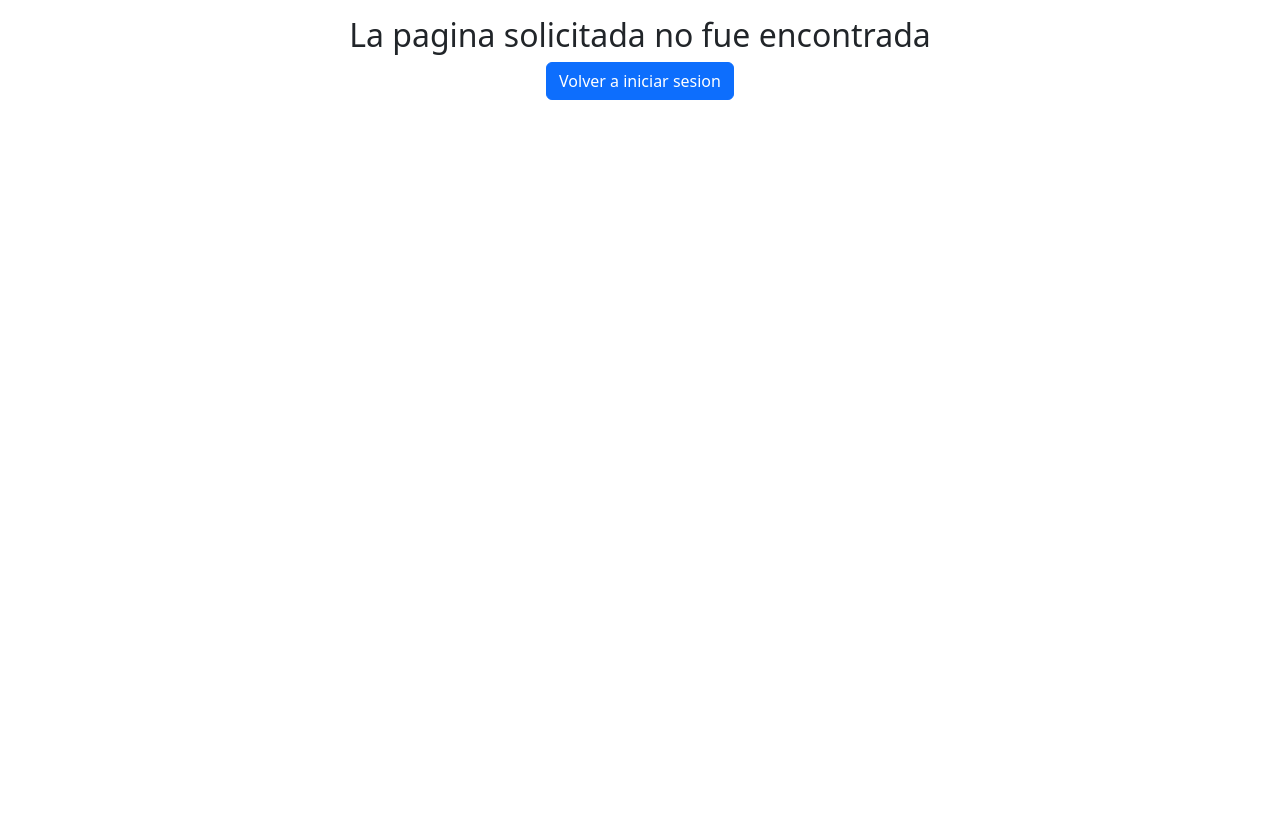
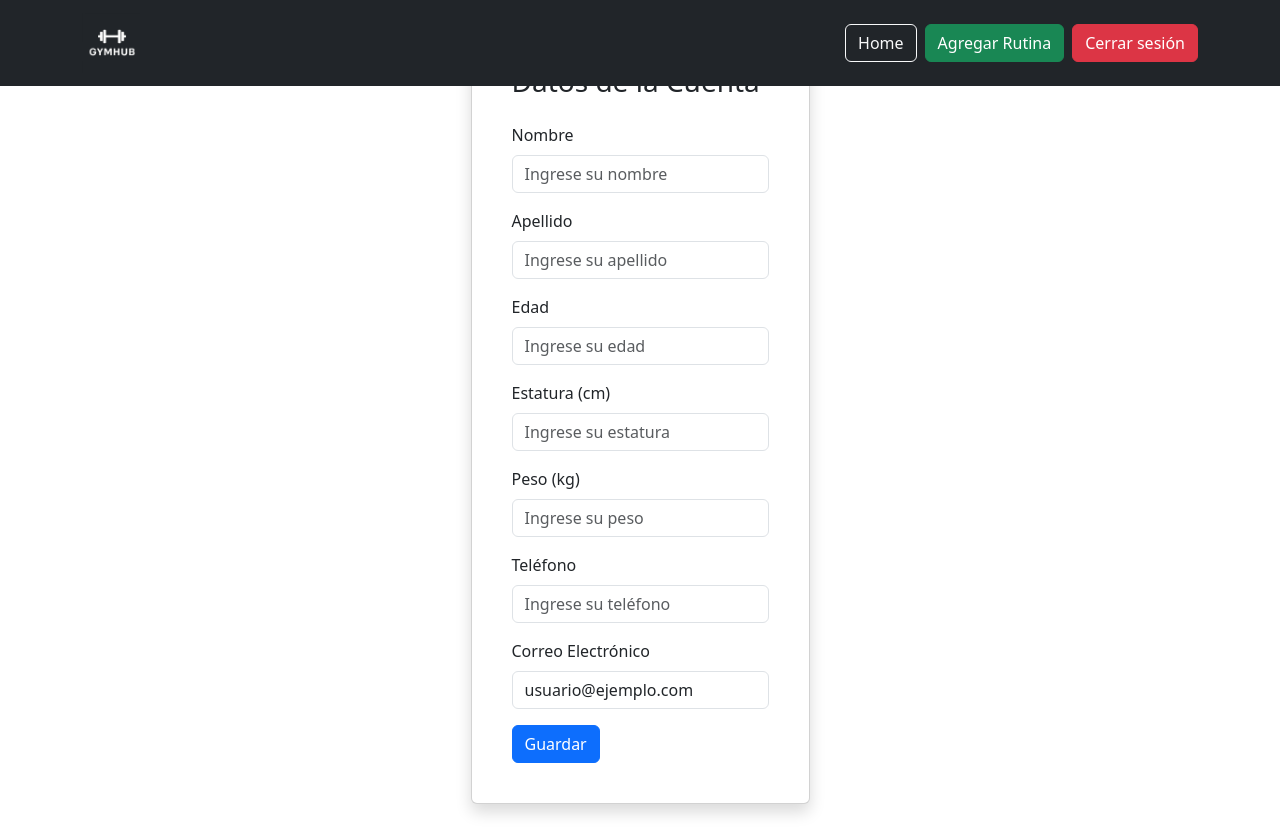
Before and after one commit to mattigomez/tpi-gimApp, a React (Vite) app: page /account in a window 1280 px wide. Before the commit the page ends 800 px from the top, so only its background shows below. Built offline with nearby package versions, Linux system fonts and the light colour scheme.

Commit message:
agregado de form usuario

```diff
--- a/src/App.jsx
+++ b/src/App.jsx
@@ -5,6 +5,8 @@ import Dashboard from "./components/dashboard/Dashboard"
 import NotFound from "./components/routes/notFound/NotFound"
 import Protected from './components/routes/protected/Protected';
 import { ToastContainer } from 'react-toastify';
+import Home from './components/home/Home';
+import Account from './components/account/Account';
 
 const App = () => {
 
@@ -26,8 +28,11 @@ const App = () => {
           <Route path='/' element={<Navigate to='login' />}/>
           <Route path="login" element={<Login onLogin={handleSignIn}/>} />
           <Route element={<Protected isSignedIn={isSignedIn} />}>
+            <Route path="/home/dashboard" element={<Dashboard />} />
+            <Route path="/home" element={<Home />} />
             <Route path="/home/*" element={<Dashboard onLogout={handleLogout} />} />
           </Route>
+          <Route path="/account" element={<Account />} />
           <Route path="*" element={<NotFound />} />
         </Routes>
 
--- /dev/null
+++ b/src/components/account/Account.jsx
@@ -0,0 +1,122 @@
+import React, { useState } from 'react';
+import { Form, Button, Card } from 'react-bootstrap';
+import Header from '../header/Header';
+
+const Account = () => {
+  const [formData, setFormData] = useState({
+    nombre: '',
+    apellido: '',
+    edad: '',
+    estatura: '',
+    peso: '',
+    telefono: '',
+    correo: 'usuario@ejemplo.com', // Valor predeterminado no editable
+  });
+
+  const handleChange = (e) => {
+    const { name, value } = e.target;
+    setFormData((prevData) => ({
+      ...prevData,
+      [name]: value,
+    }));
+  };
+
+  const handleSubmit = (e) => {
+    e.preventDefault();
+    alert('Datos guardados correctamente');
+  };
+
+  return (
+    <>
+    <Header/>
+    <Card className="m-4 p-4 shadow">
+      <Card.Body>
+        <h3 className="mb-4">Datos de la Cuenta</h3>
+        <Form onSubmit={handleSubmit}>
+          <Form.Group className="mb-3">
+            <Form.Label>Nombre</Form.Label>
+            <Form.Control
+              type="text"
+              name="nombre"
+              value={formData.nombre}
+              onChange={handleChange}
+              placeholder="Ingrese su nombre"
+            />
+          </Form.Group>
+
+          <Form.Group className="mb-3">
+            <Form.Label>Apellido</Form.Label>
+            <Form.Control
+              type="text"
+              name="apellido"
+              value={formData.apellido}
+              onChange={handleChange}
+              placeholder="Ingrese su apellido"
+            />
+          </Form.Group>
+
+          <Form.Group className="mb-3">
+            <Form.Label>Edad</Form.Label>
+            <Form.Control
+              type="number"
+              name="edad"
+              value={formData.edad}
+              onChange={handleChange}
+              placeholder="Ingrese su edad"
+            />
+          </Form.Group>
+
+          <Form.Group className="mb-3">
+            <Form.Label>Estatura (cm)</Form.Label>
+            <Form.Control
+              type="number"
+              name="estatura"
+              value={formData.estatura}
+              onChange={handleChange}
+              placeholder="Ingrese su estatura"
+            />
+          </Form.Group>
+
+          <Form.Group className="mb-3">
+            <Form.Label>Peso (kg)</Form.Label>
+            <Form.Control
+              type="number"
+              name="peso"
+              value={formData.peso}
+              onChange={handleChange}
+              placeholder="Ingrese su peso"
+            />
+          </Form.Group>
+
+          <Form.Group className="mb-3">
+            <Form.Label>Teléfono</Form.Label>
+            <Form.Control
+              type="text"
+              name="telefono"
+              value={formData.telefono}
+              onChange={handleChange}
+              placeholder="Ingrese su teléfono"
+            />
+          </Form.Group>
+
+          <Form.Group className="mb-3">
+            <Form.Label>Correo Electrónico</Form.Label>
+            <Form.Control
+              type="email"
+              name="correo"
+              value={formData.correo}
+              readOnly
+            />
+          </Form.Group>
+
+          <Button variant="primary" type="submit">
+            Guardar
+          </Button>
+        </Form>
+      </Card.Body>
+    </Card>
+  </>
+  );
+};
+
+export default Account;
--- a/src/components/dashboard/Dashboard.jsx
+++ b/src/components/dashboard/Dashboard.jsx
@@ -1,14 +1,13 @@
 import { useState } from "react";
-import { Route, Routes, useNavigate } from "react-router";
+import { Route, Routes } from "react-router";
 import { routines as dataRoutines } from "../../data/routines";
 import Routines from "../routines/Routines";
 import NewRoutine from "../newRoutine/NewRoutine";
 import Header from "../header/Header"
 
-const Dashboard = ({ onLogout }) => {
+const Dashboard = () => {
   const [routines, setRoutines] = useState(dataRoutines);
 
-  const navigate = useNavigate();
 
   const handleAddRoutine = (newRoutine) => {
     setRoutines((prevRoutines) => [newRoutine, ...prevRoutines]);
--- a/src/components/header/Header.jsx
+++ b/src/components/header/Header.jsx
@@ -1,10 +1,14 @@
 
 import { Button} from "react-bootstrap";
+import { useNavigate } from 'react-router'
 import Nav from "react-bootstrap/Nav";
 import Navbar from "react-bootstrap/Navbar";
 import Container from "react-bootstrap/Container";
 
 export const Header = (onLogout) => {
+
+  const navigate = useNavigate();
+
   const handleNavigateAddRoutine = () => {
     navigate("/home/add-routine", { replace: true });
   };
--- /dev/null
+++ b/src/components/home/Home.jsx
@@ -0,0 +1,40 @@
+import { Card, Container, Row, Col } from 'react-bootstrap';
+import { useNavigate } from 'react-router';
+
+const Home = () => {
+  const navigate = useNavigate();
+
+  const handleNavigate = (path) => {
+    navigate(path);
+  };
+
+  return (
+    <Container className="mt-5">
+      <Row className="justify-content-center">
+        <Col md={4} className="mb-3">
+          <Card onClick={() => handleNavigate('/account')} className="p-3 text-center shadow">
+            <Card.Body>
+              <Card.Title>Cuenta</Card.Title>
+            </Card.Body>
+          </Card>
+        </Col>
+        <Col md={4} className="mb-3">
+          <Card onClick={() => handleNavigate('/current-routine')} className="p-3 text-center shadow">
+            <Card.Body>
+              <Card.Title>Rutina Actual</Card.Title>
+            </Card.Body>
+          </Card>
+        </Col>
+        <Col md={4} className="mb-3">
+          <Card onClick={() => handleNavigate('/home/dashboard')} className="p-3 text-center shadow">
+            <Card.Body>
+              <Card.Title>Rutinas</Card.Title>
+            </Card.Body>
+          </Card>
+        </Col>
+      </Row>
+    </Container>
+  );
+};
+
+export default Home;
```
